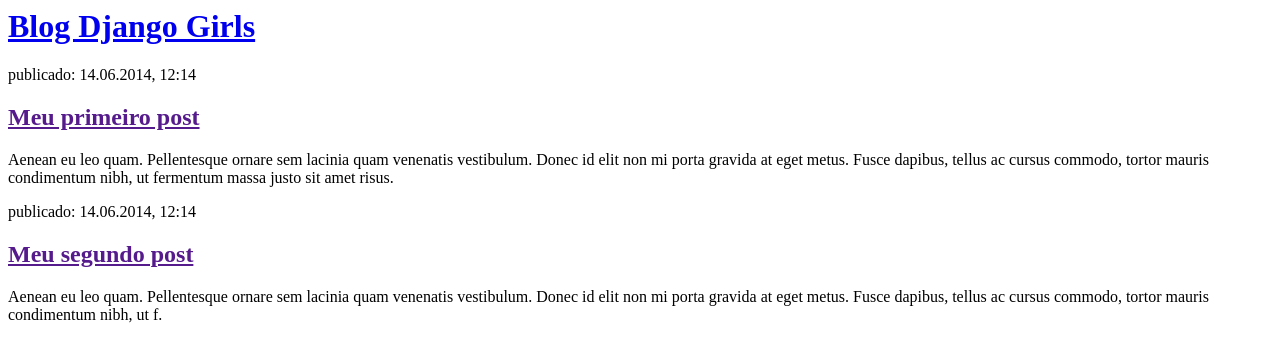
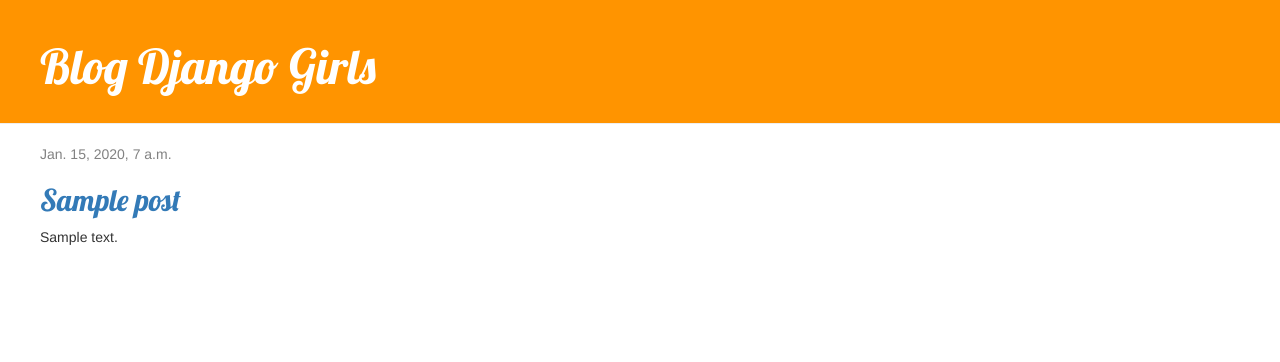
Before and after one commit to wandesonpaiva/curso_django, a Django app: template blog/templates/blog/post_list.html in a window 1280 px wide. Shown: the top 362 px of the page. Run offline with Django 3.2, Linux system fonts and the light colour scheme; the template is opened without the code that fills it: values that come from a table or form of the project are taken from there, others are empty; tables that the repository leaves empty hold one stand-in row (values such as "Sample post"); some libraries are stand-ins or nearby versions.

Commit message:
fim do primeiro dia

```diff
--- a/blog/models.py
+++ b/blog/models.py
@@ -16,4 +16,4 @@
         self.save()
 
     def __str__(self):
-        return self.title
+        return self.title+', '+self.author.username
--- /dev/null
+++ b/blog/static/css/blog.css
@@ -0,0 +1,46 @@
+.page-header {
+    background-color: #ff9400;
+    margin-top: 0;
+    padding: 20px 20px 20px 40px;
+}
+
+.page-header h1, .page-header h1 a, .page-header h1 a:visited, .page-header h1 a:active {
+    color: #ffffff;
+    font-size: 36pt;
+    text-decoration: none;
+}
+
+.content {
+    margin-left: 40px;
+}
+
+h1, h2, h3, h4 {
+    font-family: 'Lobster', cursive;
+}
+
+.date {
+    color: #828282;
+}
+
+.save {
+    float: right;
+}
+
+.post-form textarea, .post-form input {
+    width: 100%;
+}
+
+.top-menu, .top-menu:hover, .top-menu:visited {
+    color: #ffffff;
+    float: right;
+    font-size: 26pt;
+    margin-right: 20px;
+}
+
+.post {
+    margin-bottom: 70px;
+}
+
+.post h1 a, .post h1 a:visited {
+    color: #000000;
+}
--- a/blog/templates/blog/post_list.html
+++ b/blog/templates/blog/post_list.html
@@ -1,22 +1,25 @@
+{% load static %}
+
 <html>
     <head>
         <title>Blog Django Girls</title>
+        <link rel="stylesheet" href="//maxcdn.bootstrapcdn.com/bootstrap/3.2.0/css/bootstrap.min.css">
+        <link rel="stylesheet" href="//maxcdn.bootstrapcdn.com/bootstrap/3.2.0/css/bootstrap-theme.min.css">
+        <link rel="stylesheet" href="{% static 'css/blog.css' %}">
+        <link href="//fonts.googleapis.com/css?family=Lobster&subset=latin,latin-ext" rel="stylesheet" type="text/css">
     </head>
     <body>
-        <div>
+        <div class="page-header" >
             <h1><a href="/">Blog Django Girls</a></h1>
         </div>
 
-        <div>
-            <p>publicado: 14.06.2014, 12:14</p>
-            <h2><a href="">Meu primeiro post</a></h2>
-            <p>Aenean eu leo quam. Pellentesque ornare sem lacinia quam venenatis vestibulum. Donec id elit non mi porta gravida at eget metus. Fusce dapibus, tellus ac cursus commodo, tortor mauris condimentum nibh, ut fermentum massa justo sit amet risus.</p>
-        </div>
+        {% for post in posts %}
+            <div class="content" >
+                <p class="date" >{{ post.published_date }}</p>
+                <h2><a href="">{{ post.title }}</a></h2>
+                <p class="post" >{{ post.text|linebreaksbr }}</p>
+            </div>
+        {% endfor %}
 
-        <div>
-            <p>publicado: 14.06.2014, 12:14</p>
-            <h2><a href="">Meu segundo post</a></h2>
-            <p>Aenean eu leo quam. Pellentesque ornare sem lacinia quam venenatis vestibulum. Donec id elit non mi porta gravida at eget metus. Fusce dapibus, tellus ac cursus commodo, tortor mauris condimentum nibh, ut f.</p>
-        </div>
     </body>
 </html>
--- a/blog/views.py
+++ b/blog/views.py
@@ -1,5 +1,8 @@
 from django.shortcuts import render
+from django.utils import timezone
+from .models import Post
 
 # Create your views here.
 def post_list(request):
-	return render(request, 'blog/post_list.html', {})
+	posts = Post.objects.filter(published_date__lte=timezone.now()).order_by('published_date')
+	return render(request, 'blog/post_list.html', {'posts': posts})
```
